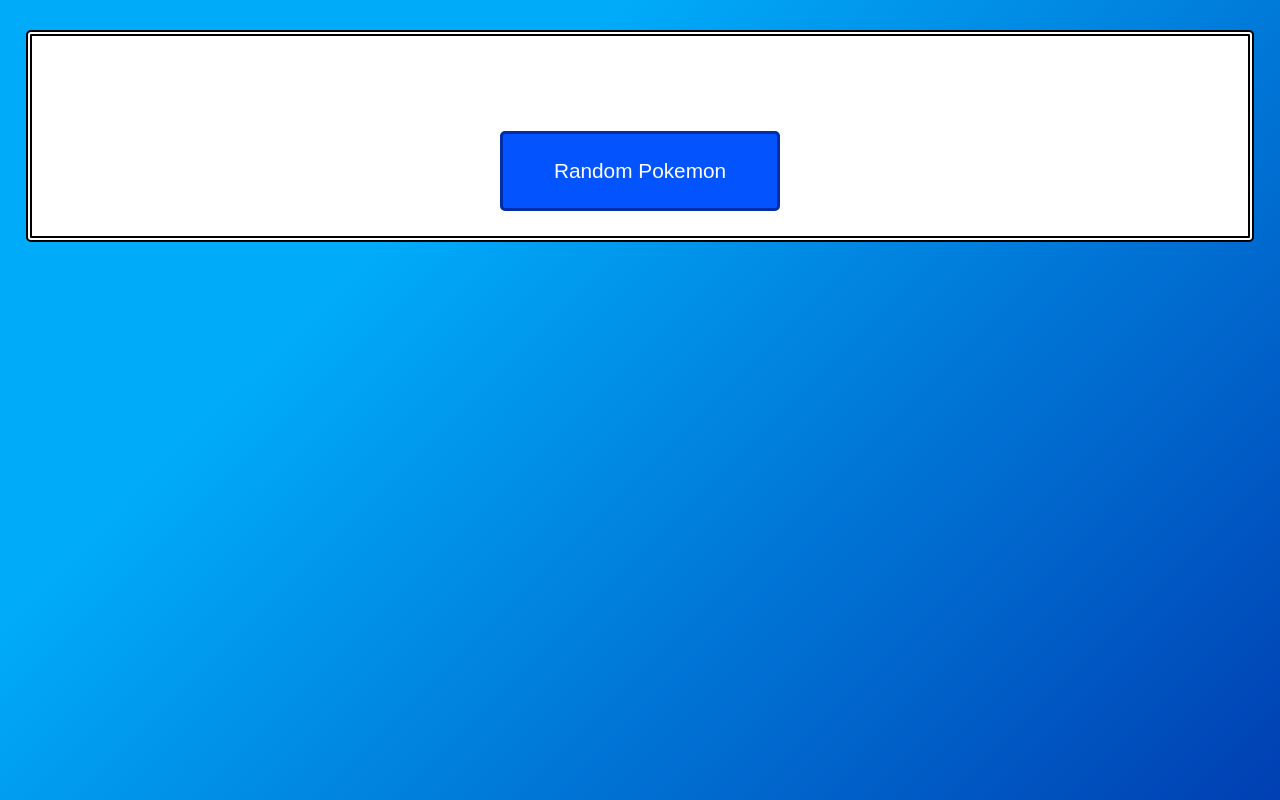
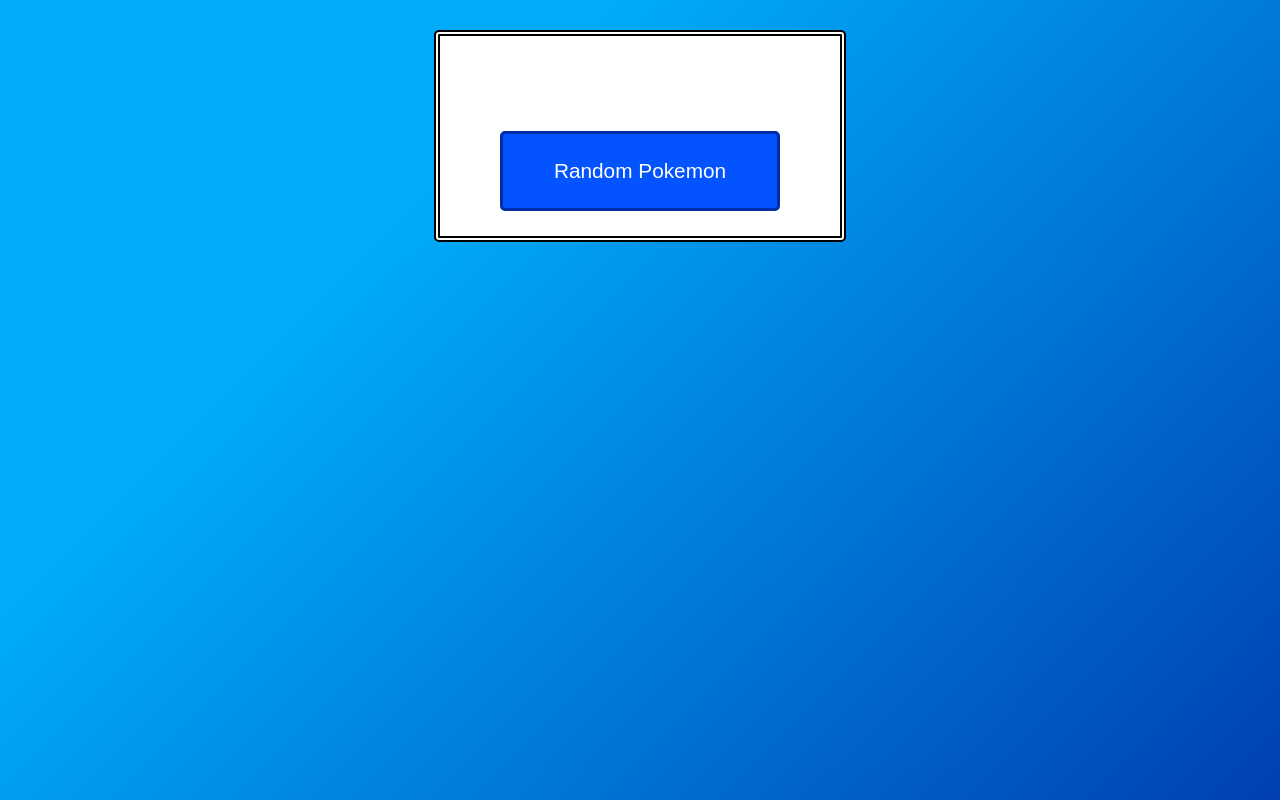
Before and after one commit to ewertonsilva07/get-pokemon, a plain HTML site: page index.html in a window 1280 px wide. Drawn offline with Linux system fonts and the light colour scheme.

Commit message:
give the app a fixed width

```diff
--- a/styles/app.css
+++ b/styles/app.css
@@ -16,7 +16,7 @@ body{
 #appContainer {
     background-color: #fff;
     min-height: 200px;
-    width: 95%;
+    width: 400px;
     margin: 30px auto 30px;
     border: 6px double #000000;
     border-radius: 5px;
```
